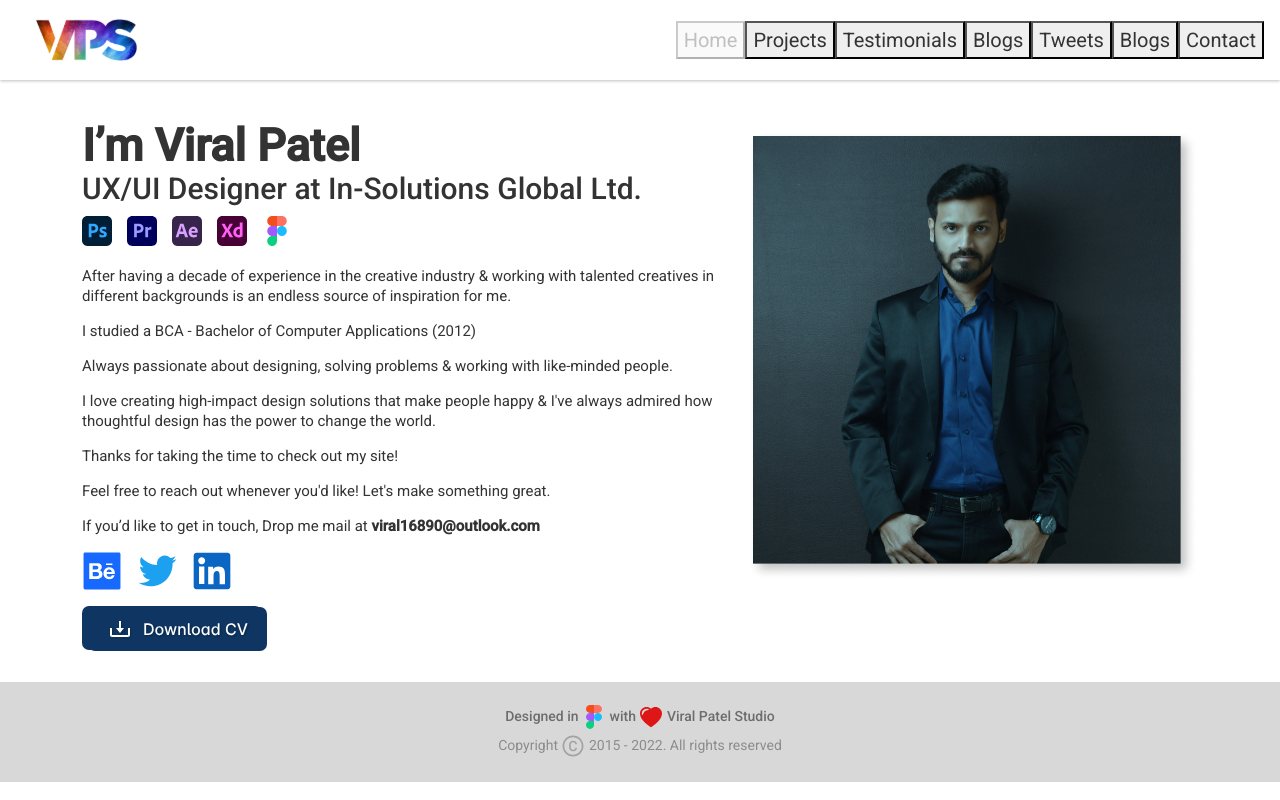
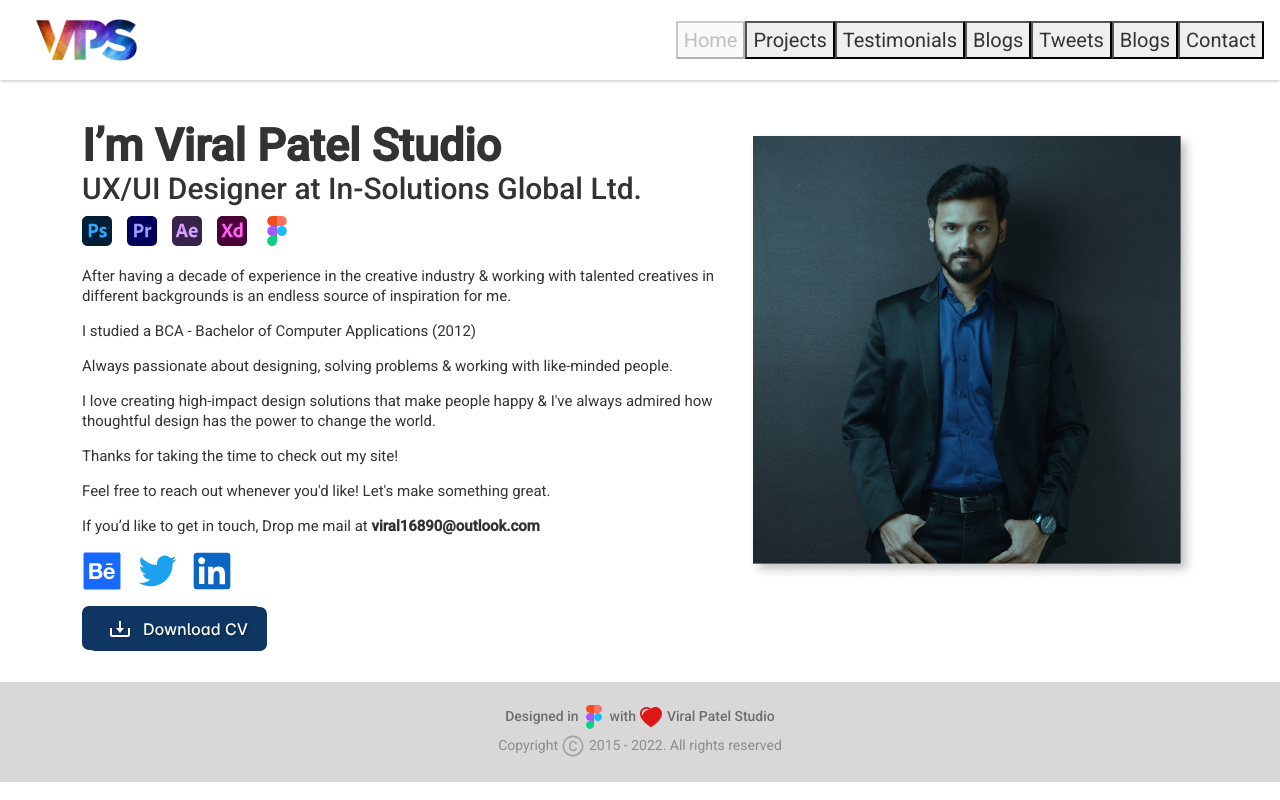
Before and after one commit to viralpatel16890/viralpateluxd, an Angular app: page / in a window 1280 px wide. Built offline with nearby package versions, Linux system fonts and the light colour scheme.

Commit message:
home page update

```diff
--- a/src/app/home/home.component.html
+++ b/src/app/home/home.component.html
@@ -5,7 +5,7 @@
     <div class="row">
         <div class="col-lg-7">
             <div class="vps">
-                <h1>I’m Viral Patel</h1>
+                <h1>I’m Viral Patel Studio</h1>
                 <h4>UX/UI Designer at In-Solutions Global Ltd.</h4>
 
                 <div class="vps1">
```
